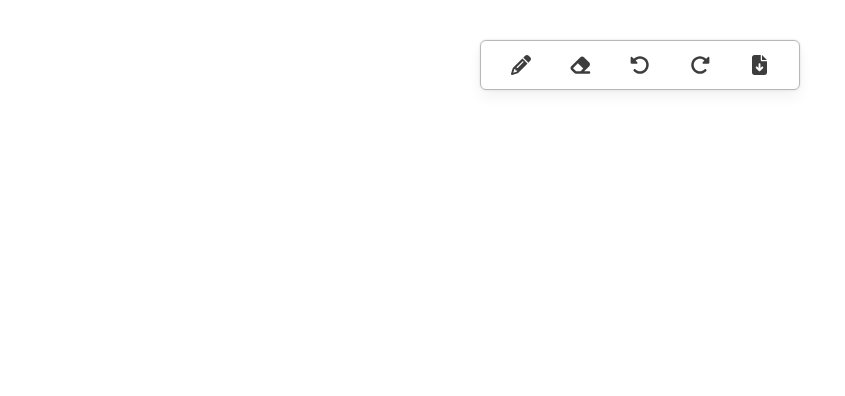
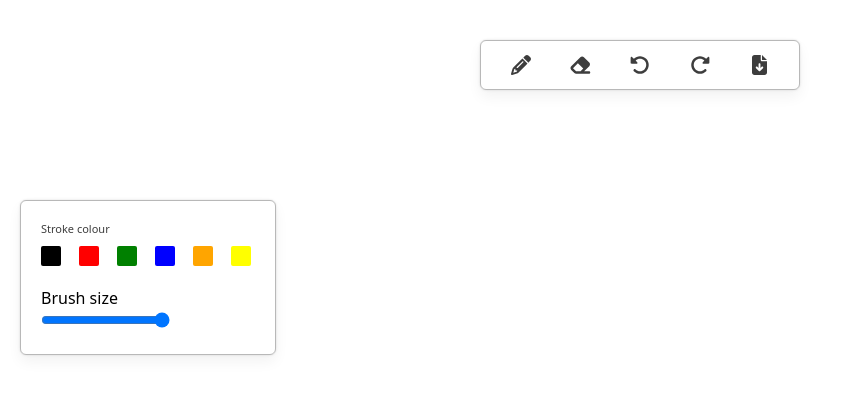
Before and after one commit to DishaAnand/DoodlyBook, a Next.js app: page / in a window 1280 px wide. Shown: the top 396 px of the page, without its empty margins (0-845 px from the left). Built offline with nearby package versions, Linux system fonts and the light colour scheme.

Commit message:
UI of toolbox

```diff
--- /dev/null
+++ b/src/components/Toolboxs/index.js
@@ -0,0 +1,30 @@
+import styles from './index.module.css'
+import {COLORS} from '../../constants'
+const Toolboxs = () =>{
+  const updateBrushSize = (e) =>{
+
+  }
+  return (<div className={styles.toolboxContainer}>
+    <div className={styles.toolItem}>
+      <h4 className={styles.toolText}> Stroke colour</h4>
+      <div className={styles.itemContainer}>
+        <div className={styles.colorBox} style = {{backgroundColor: COLORS.BLACK}}/>
+        <div className={styles.colorBox} style = {{backgroundColor: COLORS.RED}}/>
+        <div className={styles.colorBox} style = {{backgroundColor: COLORS.GREEN}}/>
+        <div className={styles.colorBox} style = {{backgroundColor: COLORS.BLUE}}/>
+        <div className={styles.colorBox} style = {{backgroundColor: COLORS.ORANGE}}/>
+        <div className={styles.colorBox} style = {{backgroundColor: COLORS.YELLOW}}/>
+      </div>
+    </div>
+    <div>
+      <h4>Brush size</h4>
+      <div>
+        <input
+          type = "range" min ={1} max = {10} step ={1}
+          onChange={updateBrushSize}
+        />
+      </div>
+    </div>
+  </div>)
+}
+export default Toolboxs;
--- /dev/null
+++ b/src/components/Toolboxs/index.module.css
@@ -0,0 +1,28 @@
+.toolboxContainer{
+  @apply p-5 absolute top-1/4 left-5 w-64 rounded-md;
+  box-shadow: theme('colors.shadow1');
+  border:1px solid theme('colors.border1');
+  background-color: theme('colors.background1');
+
+  .toolItem {
+    @apply mb-5;
+
+    .toolText {
+        font-size: 11px;
+        color: theme('colors.text1');
+    }
+
+    .itemContainer {
+        @apply flex justify-between mt-2;
+
+        .colorBox {
+            @apply h-5 w-5 mr-1 rounded-sm cursor-pointer;
+
+            &:hover, &.active {
+                border: 1.5px solid theme('colors.border2');
+                box-shadow: theme('colors.shadow2');
+            }
+        }
+    }
+}
+}
--- /dev/null
+++ b/src/constants.js
@@ -0,0 +1,11 @@
+const COLORS = {
+  BLACK: 'black',
+  RED: 'red',
+  GREEN: 'green',
+  BLUE: 'blue',
+  ORANGE: 'orange',
+  YELLOW: 'yellow',
+  WHITE: 'white',
+}
+
+export {COLORS}
--- a/src/pages/index.js
+++ b/src/pages/index.js
@@ -1,7 +1,8 @@
 import Menu from '../components/Menu';
+import Toolboxs from '../components/Toolboxs';
 
 export default function Home (){
   return (
-    <Menu />
+    <><Menu /><Toolboxs /></>
   )
 }
```
